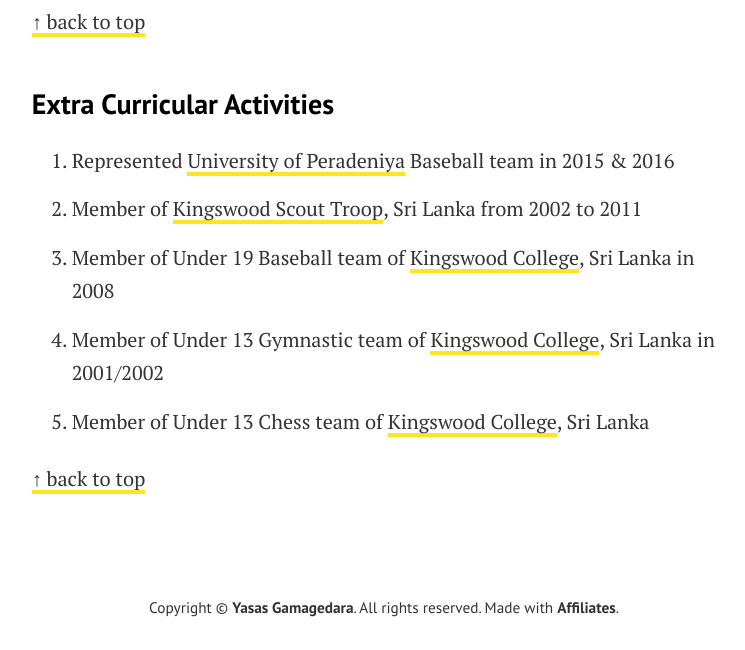
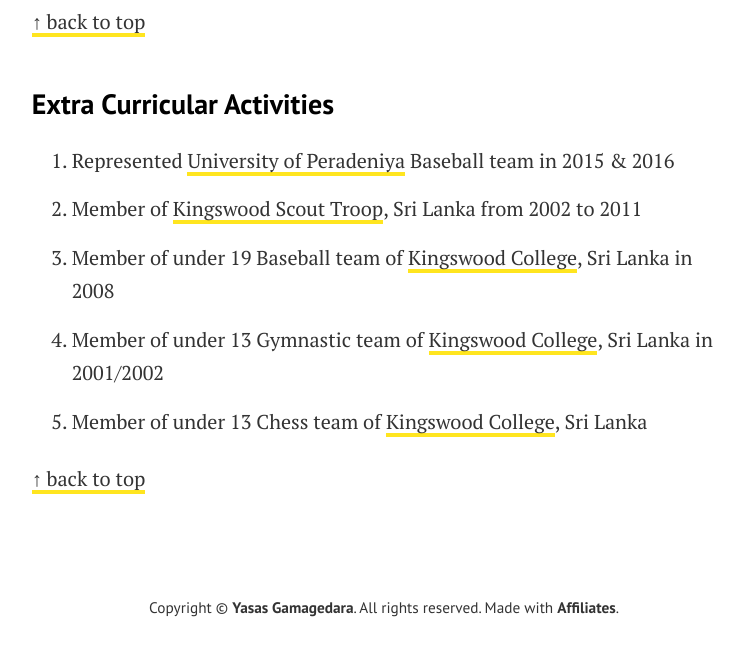
Before and after one commit to kanthsaz/kanthsaz.github.io, a Jekyll site: the page built from pages/service.md, in a window 1280 px wide and 900 px high, scrolled down 1666 px. Shown: the part 250-900 px from the top of the window, without its empty margins (256-1001 px from the left). Built offline with Jekyll 4.4.1, drawn with Linux system fonts in a browser that asks for light colours.

```diff
--- a/pages/service.md
+++ b/pages/service.md
@@ -53,10 +53,10 @@ title: "Services & Extra Curricular Activities"
 
 1. Member of [Kingswood Scout Troop](https://kingswoodoldscouts.org/randles-scouts/), Sri Lanka from 2002 to 2011
 
-1. Member of Under 19 Baseball team of [Kingswood College](https://kingswood.lk/), Sri Lanka in 2008
+1. Member of under 19 Baseball team of [Kingswood College](https://kingswood.lk/), Sri Lanka in 2008
 
-1. Member of Under 13 Gymnastic team of [Kingswood College](https://kingswood.lk/), Sri Lanka in 2001/2002
+1. Member of under 13 Gymnastic team of [Kingswood College](https://kingswood.lk/), Sri Lanka in 2001/2002
 
-1. Member of Under 13 Chess team of [Kingswood College](https://kingswood.lk/), Sri Lanka
+1. Member of under 13 Chess team of [Kingswood College](https://kingswood.lk/), Sri Lanka
 
 [↑ back to top](#top)
```
